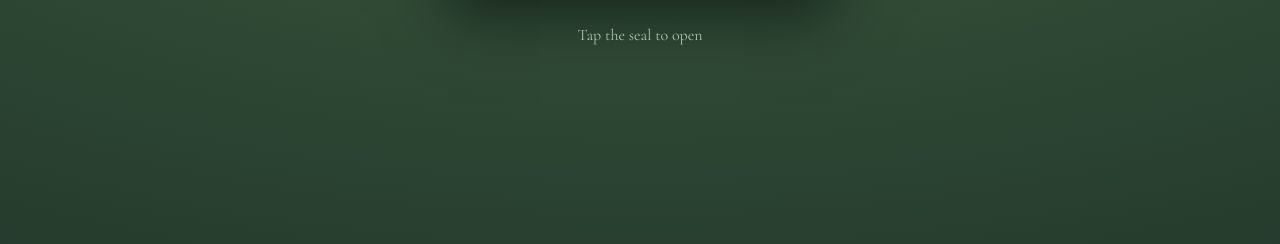
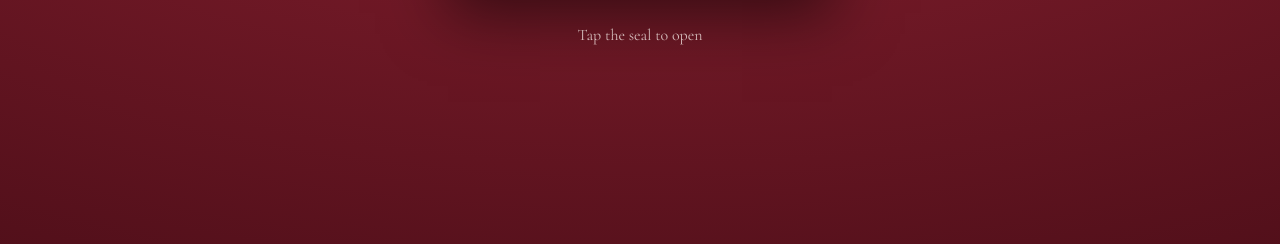
Before and after one commit to Elgiziry/ahmed-mona, a plain HTML site: page index.html in a window 1280 px wide. Shown: the part 552-796 px from the top of the page. Drawn offline with nearby package versions, Linux system fonts and the light colour scheme.

Commit message:
Switch colour theme from green to wine red
Co-Authored-By: Claude Opus 5.5 <noreply@anthropic.com>
Claude-Session: https://claude.ai/code/session_01PbbYVUw2pWg8nhJLrjJSTR

```diff
--- a/index.html
+++ b/index.html
@@ -3,7 +3,7 @@
 <head>
 <meta charset="utf-8">
 <meta name="viewport" content="width=device-width, initial-scale=1">
-<meta name="theme-color" content="#2f4a33">
+<meta name="theme-color" content="#6b1522">
 <title>Ahmed & Mona</title>
 <link rel="preconnect" href="https://fonts.googleapis.com">
 <link rel="preconnect" href="https://fonts.gstatic.com" crossorigin>
@@ -12,18 +12,18 @@
 /* VOICE: tender, formal, unhurried; few hues, fine detail, lots of air.
    IDEA: a sealed paper invitation that opens into a botanical wedding card.
    PICTURE: an olive-leaf wreath cradling the couple's names; a drawn map pin.
-   COLOUR and TYPE: deep olive ground on the cover, ivory paper, soft gold accent; Cormorant Garamond + Pinyon Script.
+   COLOUR and TYPE: deep wine-red ground on the cover, blush paper, soft gold accent; Cormorant Garamond + Pinyon Script.
    LAYOUT: one centred column, each section a card on the paper; stacks naturally on phones. */
 :root{color-scheme:light dark;
-  --bg:light-dark(#f6f2e8,#18241b);
-  --ink:light-dark(#22331f,#eee8d8);
-  --soft:light-dark(#5b6b57,#b9c2ad);
-  --green:light-dark(#3f5f43,#a9c29c);
-  --leaf:light-dark(#4f7352,#7f9f78);
-  --leaf2:light-dark(#7d9a74,#5d7d58);
+  --bg:light-dark(#faf3f0,#1f1214);
+  --ink:light-dark(#33161a,#f1e6e3);
+  --soft:light-dark(#7a5a5c,#c9b3b3);
+  --green:light-dark(#8c1c2b,#e8a0a9);
+  --leaf:light-dark(#8c2a36,#b8636d);
+  --leaf2:light-dark(#c47a80,#7e3540);
   --gold:light-dark(#a7823a,#d6b66c);
-  --card:light-dark(#fffdf6,#203024);
-  --line:light-dark(rgba(63,95,67,.2),rgba(238,232,216,.16))}
+  --card:light-dark(#fffaf8,#2a181b);
+  --line:light-dark(rgba(140,28,43,.18),rgba(241,230,227,.16))}
 :root[data-theme=light]{color-scheme:light}:root[data-theme=dark]{color-scheme:dark}
 *{box-sizing:border-box;min-width:0}
 html{scroll-behavior:smooth}
@@ -35,26 +35,26 @@ a{color:inherit}
 h2{font:500 clamp(32px,6vw,44px)/1.05 "Cormorant Garamond",serif;margin:0 0 6px;text-align:center;text-wrap:balance;color:var(--green)}
 .sub{text-align:center;color:var(--soft);margin:0 0 26px;font-style:italic}
 .script{font-family:"Pinyon Script",cursive;font-weight:400}
-.card{background:var(--card);border:1px solid var(--line);border-radius:18px;padding:clamp(20px,4vw,36px);box-shadow:0 18px 40px -28px rgba(30,50,30,.45)}
+.card{background:var(--card);border:1px solid var(--line);border-radius:18px;padding:clamp(20px,4vw,36px);box-shadow:0 18px 40px -28px rgba(70,15,25,.45)}
 .btn{display:inline-flex;align-items:center;justify-content:center;gap:8px;min-height:46px;padding:0 22px;border-radius:999px;border:1px solid var(--green);background:var(--green);color:var(--bg);font:600 17px "Cormorant Garamond",serif;text-decoration:none;cursor:pointer}
 .btn.ghost{background:transparent;color:var(--green)}
 .btn:focus-visible,input:focus-visible,textarea:focus-visible,.choice input:focus-visible+span,.env:focus-visible{outline:2px solid var(--gold);outline-offset:3px}
 
 /* Cover / envelope */
-.cover{position:fixed;inset:0;z-index:50;display:grid;place-items:center;align-content:center;gap:26px;background:radial-gradient(120% 90% at 50% 30%,#3c5b40,#22372a);transition:opacity .8s ease,visibility .8s}
+.cover{position:fixed;inset:0;z-index:50;display:grid;place-items:center;align-content:center;gap:26px;background:radial-gradient(120% 90% at 50% 30%,#8e2232,#4a0d17);transition:opacity .8s ease,visibility .8s}
 .cover.gone{opacity:0;visibility:hidden}
 .cover .to{color:#e9e1cc;font-style:italic;margin:0;font-size:19px}
 .env{position:relative;width:min(84vw,420px);aspect-ratio:10/7;border:0;padding:0;background:none;cursor:pointer;perspective:1400px}
 .env span{position:absolute;display:block}
 .env .back{inset:0;background:#e8dcc2;border-radius:8px;box-shadow:0 34px 60px -18px rgba(0,0,0,.55)}
-.env .letter{left:7%;right:7%;top:7%;height:86%;background:#fffdf6;border-radius:5px;z-index:1;display:grid;place-items:center;color:#3f5f43;font:400 clamp(40px,11vw,60px) "Pinyon Script",cursive;transition:transform .9s cubic-bezier(.2,.7,.2,1) .45s}
+.env .letter{left:7%;right:7%;top:7%;height:86%;background:#fffdf6;border-radius:5px;z-index:1;display:grid;place-items:center;color:#8c1c2b;font:400 clamp(40px,11vw,60px) "Pinyon Script",cursive;transition:transform .9s cubic-bezier(.2,.7,.2,1) .45s}
 .env .front{inset:0;z-index:2;border-radius:8px;background:linear-gradient(170deg,#f3ead6,#e4d6b8);clip-path:polygon(0 0,50% 56%,100% 0,100% 100%,0 100%)}
 .env .flap{left:0;right:0;top:0;height:60%;z-index:3;background:linear-gradient(#ece1c8,#dccdab);clip-path:polygon(0 0,100% 0,50% 100%);transform-origin:top;transition:transform .6s ease,z-index 0s .3s;border-radius:8px 8px 0 0}
 .env .seal{left:50%;top:56%;width:112px;height:112px;margin:-56px 0 0 -56px;z-index:4;border-radius:50%;background:radial-gradient(circle at 34% 30%,#e2c27b,#b08a3e 55%,#8a6a2b);box-shadow:0 4px 10px rgba(0,0,0,.35),inset 0 0 0 5px rgba(255,255,255,.12);display:grid;place-items:center;color:#fff8e6;font:400 32px "Pinyon Script",cursive;white-space:nowrap;transition:transform .4s,opacity .4s}
 .cover.open .flap{transform:rotateX(180deg);z-index:0}
 .cover.open .seal{transform:scale(.4);opacity:0}
 .cover.open .letter{transform:translateY(-58%)}
-.cover .hint{color:#cfd8c3;margin:0;font-size:16px}
+.cover .hint{color:#f0d3d3;margin:0;font-size:16px}
 
 /* Hero */
 .hero{text-align:center;padding-top:clamp(20px,4vw,40px)}
@@ -95,7 +95,7 @@ h2{font:500 clamp(32px,6vw,44px)/1.05 "Cormorant Garamond",serif;margin:0 0 6px;
 .note{font-size:14px;color:var(--soft);text-align:center;margin:14px 0 0}
 
 /* Where */
-.map{position:relative;border-radius:18px;overflow:hidden;border:1px solid var(--line);aspect-ratio:16/9;min-height:220px;background:light-dark(#e9e6d6,#1f2d22)}
+.map{position:relative;border-radius:18px;overflow:hidden;border:1px solid var(--line);aspect-ratio:16/9;min-height:220px;background:light-dark(#f1e4df,#2a191c)}
 .map svg{position:absolute;inset:0;width:100%;height:100%}
 .place{text-align:center;margin-top:20px}
 .place h3{margin:0;font:500 28px/1.1 "Cormorant Garamond",serif;color:var(--green)}
```
